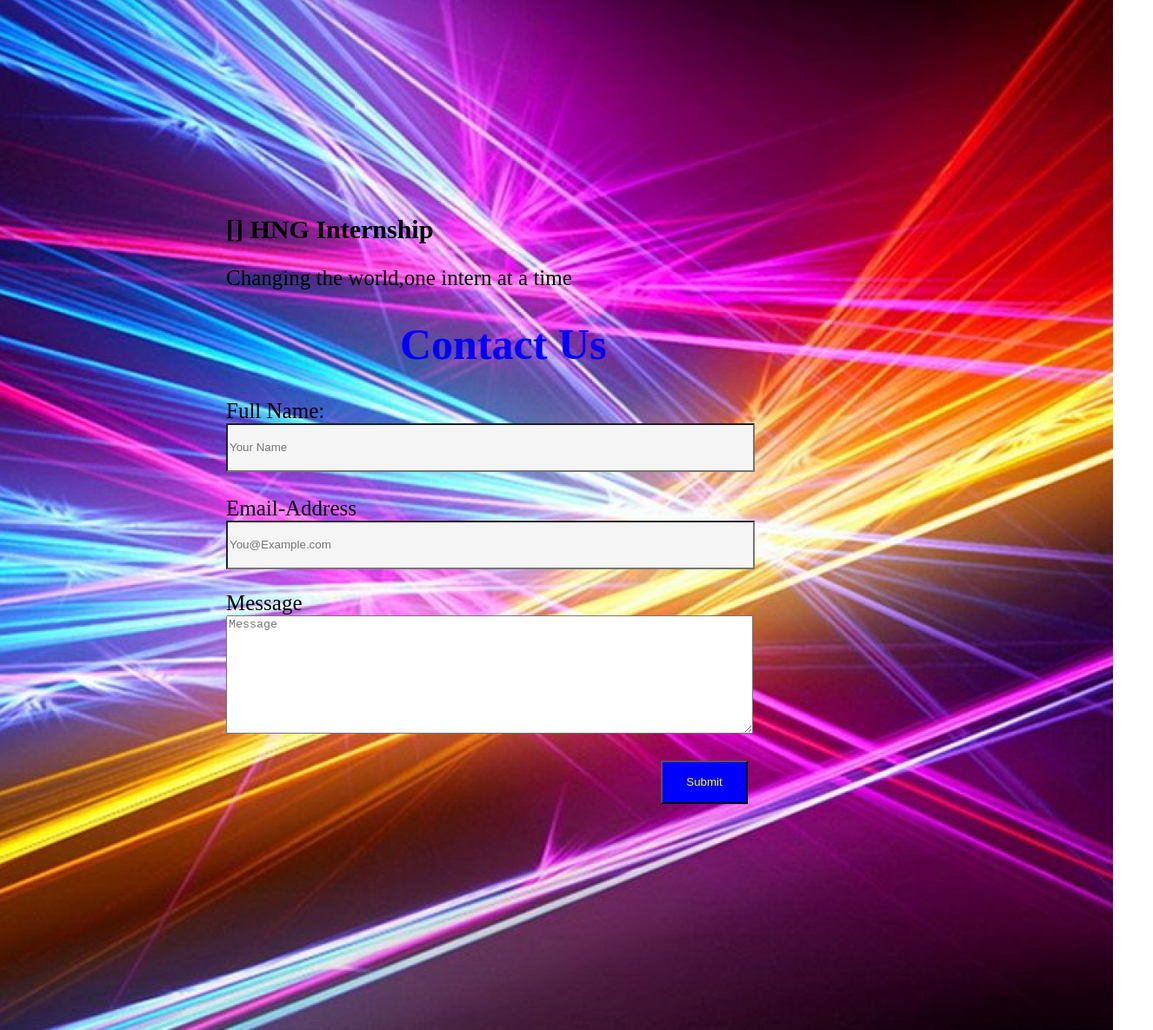
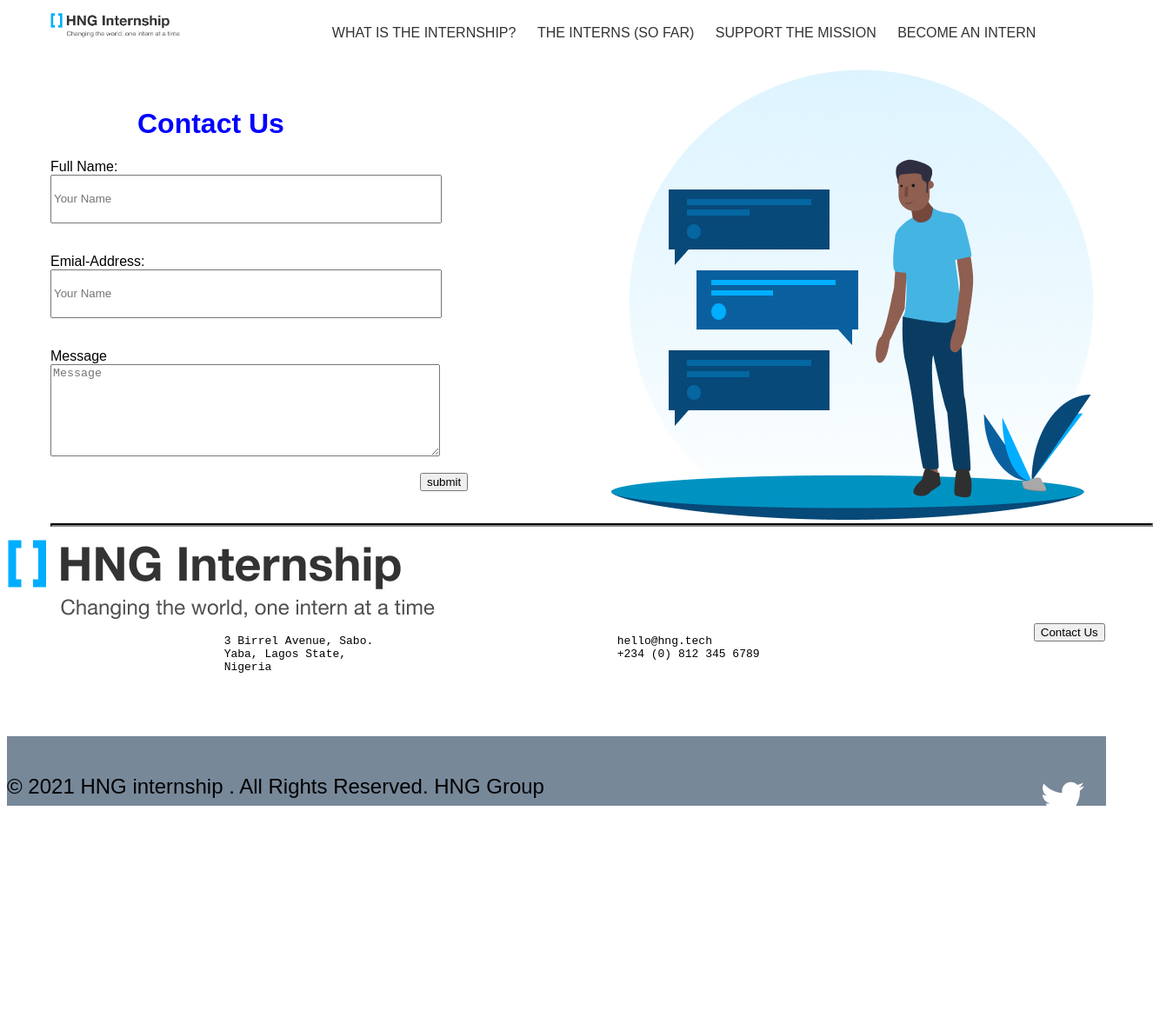
Before and after one commit to DevelopersHubs/hng.tec_ContactForm.github.io, a plain HTML site: page index.html in a window 1280 px wide. Shown: the part 13-1198 px from the top of the page at 87% size, 1326 px wide, since content can reach past the window. After the commit the page ends 958 px from the top, so only its background shows below. Drawn offline with Linux system fonts and the light colour scheme; files that its build step writes are made by us from their sources.

Commit message:
New changes to all files

```diff
--- a/css/index.css
+++ b/css/index.css
@@ -1,39 +1,125 @@
-h1{
+body{
+    margin:10x;
+    font-family: Arial, Helvetica, sans-serif;
+}
+#navbar{
+    width: 100%;
+
+}
+#navbar ul{
+    list-style: none;
+    padding:10px;
+}#navbar img{
+    margin-right: 150px;
+    height: 30px;
+    margin-left: 40px;
+
+}
+#navbar li{
+    display: inline;
+    text-align: center;
+}
+#navbar img{
+       height: 30px;
+       /* padding-right: 10px; */
+    }
+#navbar a{
+    color: #333;
+    text-decoration: none;
+    padding-right: 20px;
+}
+#navbar a:hover{
+    color: blue;
+    text-decoration: none;
+}
+#container{
+    box-sizing: border-box;
+    margin-bottom: 20px;
+}
+#main-heading{
     position: relative;
-    left: 200px;
-    color:blue;
+    left: 100px;
+    color: blue;
 }
-h2{
-    font-size: 30px;
+.my-form{
+    float: left;
+    width:50%;
+    margin-left:50px;
+    margin-top: 30px;
+    margin-bottom: 10px;
 }
+.form-group{
+    margin-bottom: 15px;
+}
+.form-group label{
+     display: block;
+}
+.form-group input[type="text"]{
+    width: 70%;
+    height: 50px;
+    margin-bottom: 20px;
+}.form-group textarea{
+    width: 70%;
+    height: 100px;
+}
+.btn{
+    position: relative;
+    left: 425px;
 
- body{
-     background-color: white;
-     background-image: url("../images/deco.jpg");
-     background-position: center;
-     font-size: 25px;
-     color: black;
-     margin: 260px;
- }
+}
+.p-image{
+    margin-top: 0%;
+    width: 45%;
+    float:right;
+    box-sizing: border-box;
 
- .boxsize{
-     min-height: 50px;
-     min-width: 600px;
-     background-color:whitesmoke;
+}
+#horizontal-line{
+    color: #333;
+}
+.container{
+    margin-bottom: 30px;
+    height: 100px;
+}
+.c-right{
 
- }
- .messageBox{
-
-    min-height: 130px;
-    min-width: 600px;
- }
-
- .submitbutton{
-     position: relative;
-     left: 500px;
-     color: blue;
-     min-height: 50px;
-     min-width: 100px;
-     color: yellow;
-     background-color: blue;
- }
+    width: 100%;
+    height: 80px;
+    background-color:lightslategray;
+    margin-bottom: 0px;
+    float: inline-end;
+}
+.box{
+    float: left;
+    width: 33.3%;
+    border-width: 10px;
+    margin-bottom: 20px;
+    height: 60px;
+    }
+#box-1{
+    position: relative;
+    left:0px;
+}
+#box-3{
+    float: right;
+}
+hr{
+    width: 100%;
+    border-width: 2px;
+    border-color:#333;
+    margin-left: 50px;
+    margin-right: 50px;
+}
+.c-right img{
+    width: 100px;
+    height: 50px;
+    float: right;
+    color:#fff;
+    position: relative;
+    bottom: 40px;
+}.c-right p{
+    font-family: Arial, Helvetica, sans-serif;
+    height: 20px;
+    font-size: x-large;
+    padding-top: 20px;
+}
--- a/index.html
+++ b/index.html
@@ -1,32 +1,79 @@
 <!DOCTYPE html>
 <html>
     <head>
-        <link rel="stylesheet" type="text/css" href="index.css">
+        <link rel="stylesheet" type="text/css" href="css/index.css">
         <title>HNG Internship</title>
     </head>
     <body>
-        <h2>[] HNG Internship</h2>
-        Changing the world,one intern at a time
-        <h1>Contact Us</h1>
-        <form action="http://hng.com" >
-           <label for="name">
-               Full Name:
-               <br>
-               <input class="boxsize" type="text" name="name" placeholder="Your Name" maxlength="100">
-           </label>
-           <br><br>
-           <label for="email">
-            Email-Address
-            <br>
-            <input class="boxsize" type="text" name="email" placeholder="You@Example.com" maxlength="100">           </label>
-           <p>
-           <label for="message">
-               Message
-               <br>
-               <textarea class="messageBox" name="message" placeholder="Message"></textarea>
-           </label>
-        </p>
-        <input class="submitbutton" type="submit">
-        </form>
+        <div id="navbar">
+             <ul>
+                <a href=""><li><img src="images/brand-logo.png" alt=""></li></a>
+                 <a href=""><li>WHAT IS THE INTERNSHIP?</li></a>
+                 <a href=""><li>THE INTERNS (SO FAR)</li></a>
+                 <a href=""><li>SUPPORT THE MISSION</li></a>
+                 <a href=""><li>BECOME AN INTERN</li></a>
+             </ul>
+        </div>
+            <div id="container">
+                <form class="my-form">
+                    <div id="main-heading">
+                        <h1>Contact Us</h1>
+                    </div>
+                    <div class="form-group">
+                        <label for="name">Full Name:</label>
+                        <input type="text" name="name" placeholder="Your Name" maxlength="100">
+                    </div>
+                    <div class="form-group">
+                        <label for="email">Emial-Address:</label>
+                        <input type="text" name="emial" placeholder="Your Name" maxlength="100">
+                    </div>
+                    <div class="form-group">
+                        <label for="message">Message</label>
+                        <textarea type="text" name="name" placeholder="Message" maxlength="100"></textarea>
+                    </div>
+                    <div class="btn">
+                        <input type="submit" value="submit" >
+                    </div>
+                </form>
+                <div class="p-image">
+                    <img src="images/hng.jpg" alt="">
+                </div>
+            </div>
+            <div id="main-footer">
+                <footer>
+                    <div>
+                        <hr>
+                       <img src="images/brand-logo.png" alt="image could not be loaded">
+                    </div>
+                    <div class="container">
+                        <div class="box">
+                            <div id="box-1">
+                            <pre>
+                                3 Birrel Avenue, Sabo.
+                                Yaba, Lagos State,
+                                Nigeria
+                            </pre>
+                            </div>
+                        </div>
+                        <div class="box">
+                            <div id="box-2">
+                                <pre>
+                                    hello@hng.tech
+                                    +234 (0) 812 345 6789
+                                </pre>
+                            </div>
+                        </div>
+                        <div class="box">
+                            <div id="box-3">
+                                <input type="button" value="Contact Us">
+                            </div>
+                        </div>
+                    </div>
+                </footer>
+                <div class="c-right">
+                    <p>© 2021 HNG internship . All Rights Reserved. HNG Group</p>
+                    <img src="images/twitter.svg" alt="image not found">
+                </div>
+            </div>
     </body>
 </html>
```
Also changed, not shown: images/brand-logo.png (added), images/hng.jpg (added), images/twitter.svg (added).
